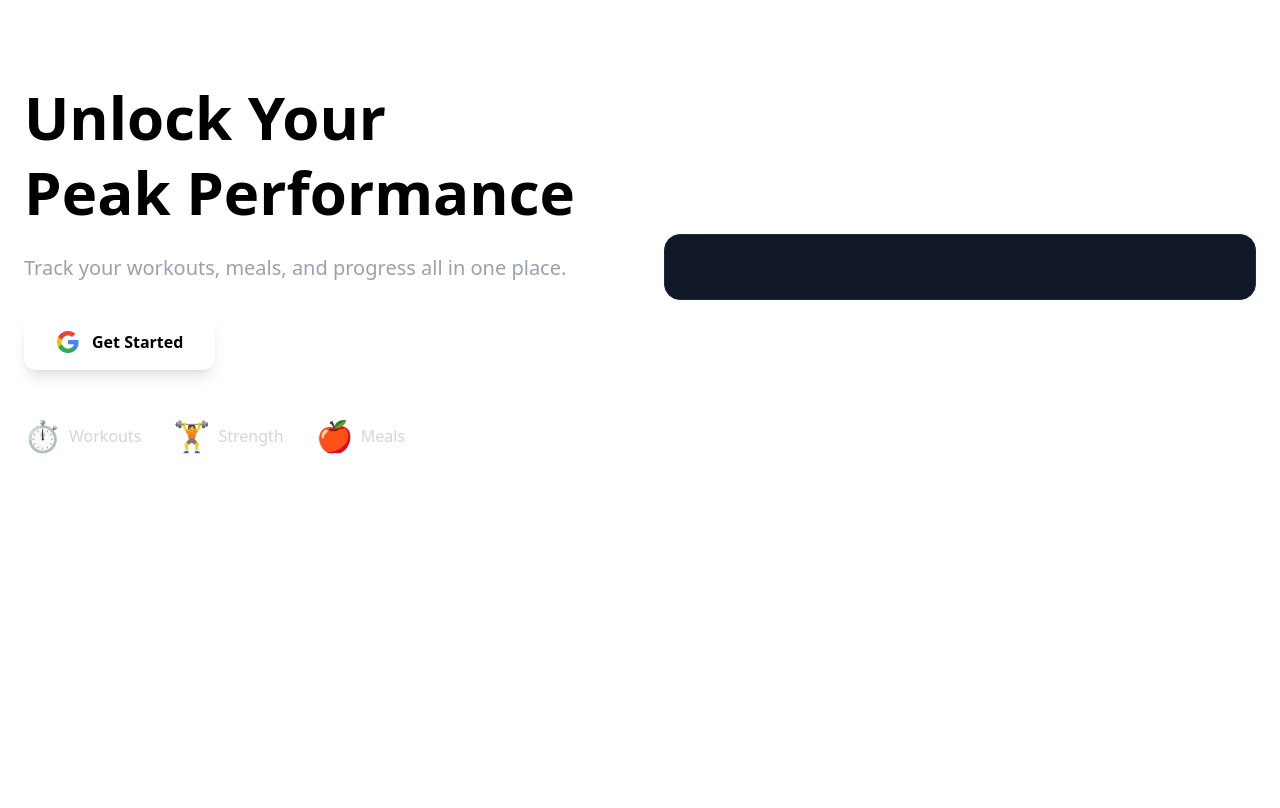
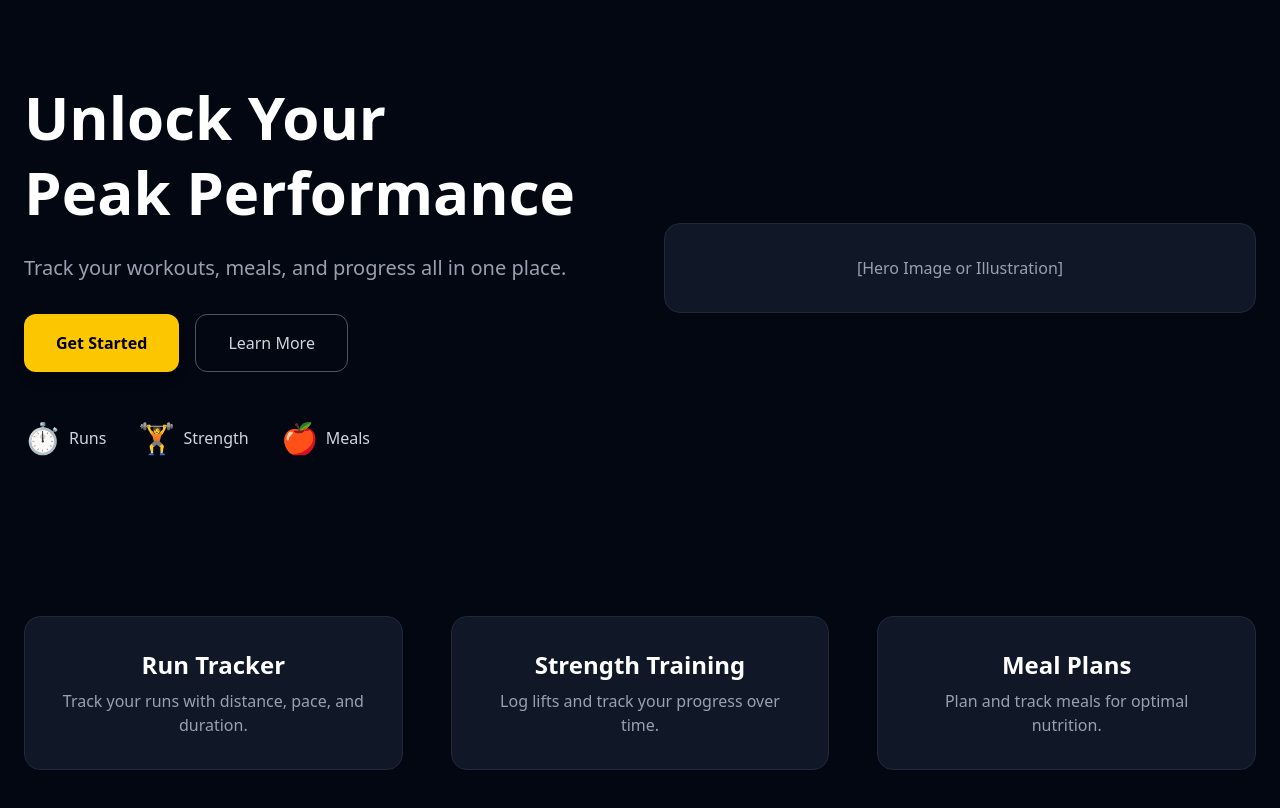
Before and after one commit to andrewsigei-hub/peak-performance-frontend, a React app: page / in a window 1280 px wide. Shown: the top 808 px of the page. Built offline with nearby package versions, Linux system fonts and the light colour scheme; the HTML template or start-up script is replaced by a standard one.

Commit message:
change landing page

```diff
--- a/src/pages/LandingPage.jsx
+++ b/src/pages/LandingPage.jsx
@@ -3,27 +3,22 @@ import { useNavigate } from "react-router-dom";
 const LandingPage = () => {
   const navigate = useNavigate();
 
-  // Helper function for smooth scrolling to sections (for #features)
+  // Smooth scroll helper
   const scrollToSection = (id) => {
     const element = document.getElementById(id);
-    if (element) {
-      element.scrollIntoView({ behavior: "smooth" });
-    }
+    if (element) element.scrollIntoView({ behavior: "smooth" });
   };
 
-  // Function to navigate to the dashboard page
-  const goToDashboard = () => {
-    navigate("/dashboard");
-  };
-
-  // Function to navigate to the login/sign-in page
-  const goToLogin = () => {
-    navigate("/login");
-  };
+  // Navigation helpers
+  const goToLogin = () => navigate("/login");
+  const goToMeals = () => navigate("/meals");
+  const goToLifts = () => navigate("/lifts");
+  const goToRuns = () => navigate("/runs");
 
   return (
-    <div className="max-w-7xl mx-auto px-6 py-20">
-      <div className="grid grid-cols-1 lg:grid-cols-2 gap-12 items-center">
+    <div className="bg-gray-950 text-white min-h-screen">
+      {/* Hero Section */}
+      <div className="max-w-7xl mx-auto px-6 py-20 grid grid-cols-1 lg:grid-cols-2 gap-12 items-center">
         <div>
           <h1 className="text-6xl font-bold mb-6 leading-tight">
             Unlock Your
@@ -35,49 +30,59 @@ const LandingPage = () => {
             Track your workouts, meals, and progress all in one place.
           </p>
 
-          <button
-            onClick={goToLogin}
-            className="bg-white text-black px-8 py-4 rounded-xl font-semibold flex items-center gap-3 hover:bg-gray-100 transition shadow-lg mb-12"
-          >
-            <svg className="w-6 h-6" viewBox="0 0 24 24">
-              <path
-                fill="#4285F4"
-                d="M22.56 12.25c0-.78-.07-1.53-.2-2.25H12v4.26h5.92c-.26 1.37-1.04 2.53-2.21 3.31v2.77h3.57c2.08-1.92 3.28-4.74 3.28-8.09z"
-              />
-              <path
-                fill="#34A853"
-                d="M12 23c2.97 0 5.46-.98 7.28-2.66l-3.57-2.77c-.98.66-2.23 1.06-3.71 1.06-2.86 0-5.29-1.93-6.16-4.53H2.18v2.84C3.99 20.53 7.7 23 12 23z"
-              />
-              <path
-                fill="#FBBC05"
-                d="M5.84 14.09c-.22-.66-.35-1.36-.35-2.09s.13-1.43.35-2.09V7.07H2.18C1.43 8.55 1 10.22 1 12s.43 3.45 1.18 4.93l2.85-2.22.81-.62z"
-              />
-              <path
-                fill="#EA4335"
-                d="M12 5.38c1.62 0 3.06.56 4.21 1.64l3.15-3.15C17.45 2.09 14.97 1 12 1 7.7 1 3.99 3.47 2.18 7.07l3.66 2.84c.87-2.6 3.3-4.53 6.16-4.53z"
-              />
-            </svg>
-            Get Started
-          </button>
+          <div className="flex flex-col sm:flex-row gap-4 mb-12">
+            <button
+              onClick={goToLogin}
+              className="bg-yellow-400 text-black px-8 py-4 rounded-xl font-semibold flex items-center gap-3 hover:bg-yellow-500 transition shadow-lg"
+            >
+              Get Started
+            </button>
 
-          <div id="features" className="flex gap-8">
+            <button
+              onClick={() => scrollToSection("features")}
+              className="border border-gray-600 px-8 py-4 rounded-xl text-gray-300 hover:text-white transition"
+            >
+              Learn More
+            </button>
+          </div>
+
+          {/* Feature Highlights */}
+          <div id="features" className="flex flex-wrap gap-8 mt-6">
             <div className="flex items-center gap-2">
               <span className="text-3xl">⏱️</span>
-              <span className="text-gray-300">Workouts</span>
+              <span className="text-gray-300 cursor-pointer" onClick={goToRuns}>Runs</span>
             </div>
             <div className="flex items-center gap-2">
               <span className="text-3xl">🏋️</span>
-              <span className="text-gray-300">Strength</span>
+              <span className="text-gray-300 cursor-pointer" onClick={goToLifts}>Strength</span>
             </div>
             <div className="flex items-center gap-2">
               <span className="text-3xl">🍎</span>
-              <span className="text-gray-300">Meals</span>
+              <span className="text-gray-300 cursor-pointer" onClick={goToMeals}>Meals</span>
             </div>
           </div>
         </div>
 
-        <div className="bg-gray-900 rounded-2xl p-8 border border-gray-800"></div>
+        <div className="bg-gray-900 rounded-2xl p-8 border border-gray-800 flex items-center justify-center">
+          <p className="text-gray-400">[Hero Image or Illustration]</p>
+        </div>
       </div>
+
+      {/* Optional Features Section */}
+      <section className="max-w-7xl mx-auto px-6 py-20 grid grid-cols-1 md:grid-cols-3 gap-12">
+        <div className="bg-gray-900 rounded-2xl p-8 border border-gray-800 text-center">
+          <h3 className="text-2xl font-semibold mb-2">Run Tracker</h3>
+          <p className="text-gray-400">Track your runs with distance, pace, and duration.</p>
+        </div>
+        <div className="bg-gray-900 rounded-2xl p-8 border border-gray-800 text-center">
+          <h3 className="text-2xl font-semibold mb-2">Strength Training</h3>
+          <p className="text-gray-400">Log lifts and track your progress over time.</p>
+        </div>
+        <div className="bg-gray-900 rounded-2xl p-8 border border-gray-800 text-center">
+          <h3 className="text-2xl font-semibold mb-2">Meal Plans</h3>
+          <p className="text-gray-400">Plan and track meals for optimal nutrition.</p>
+        </div>
+      </section>
     </div>
   );
 };
```
